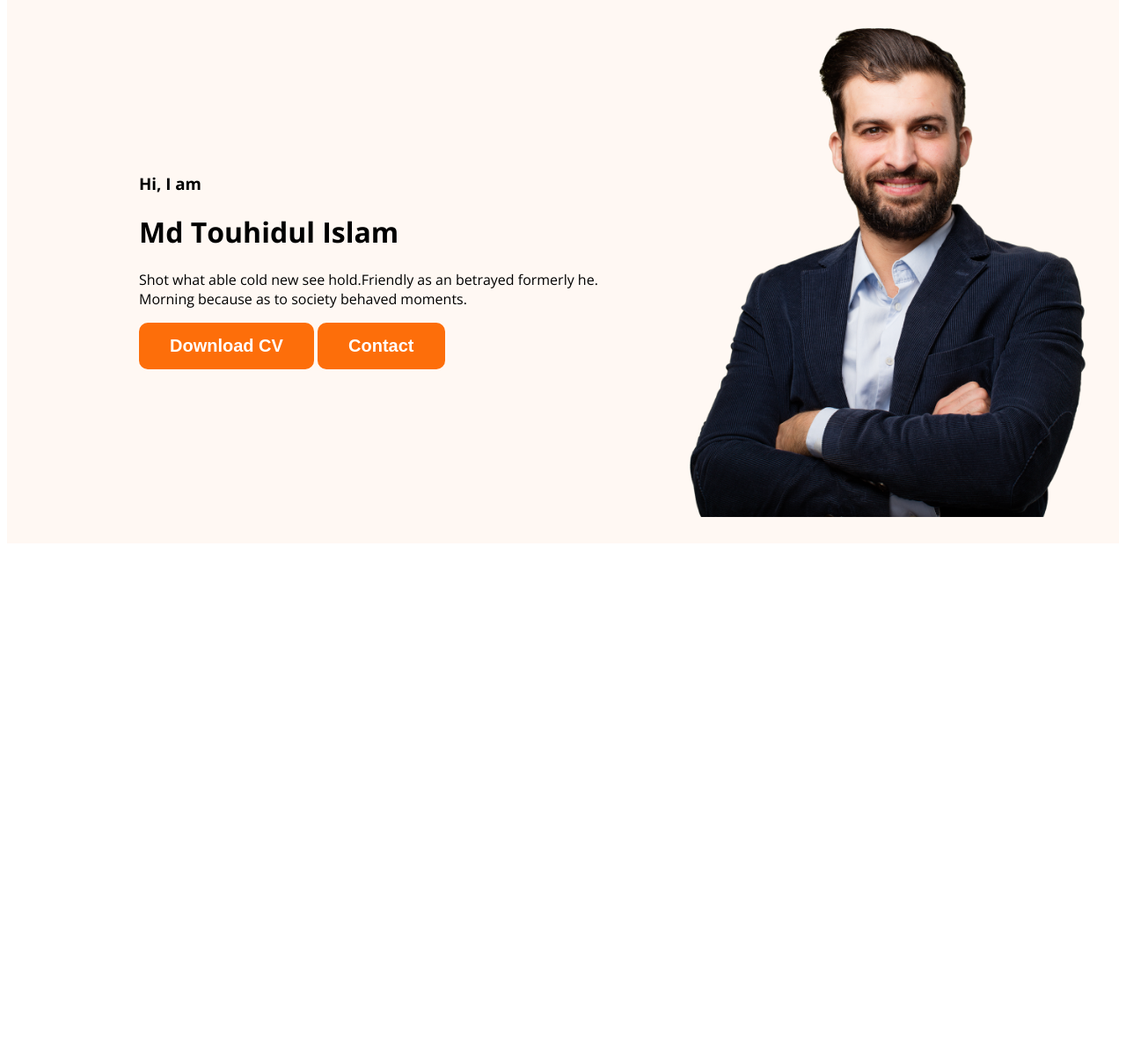
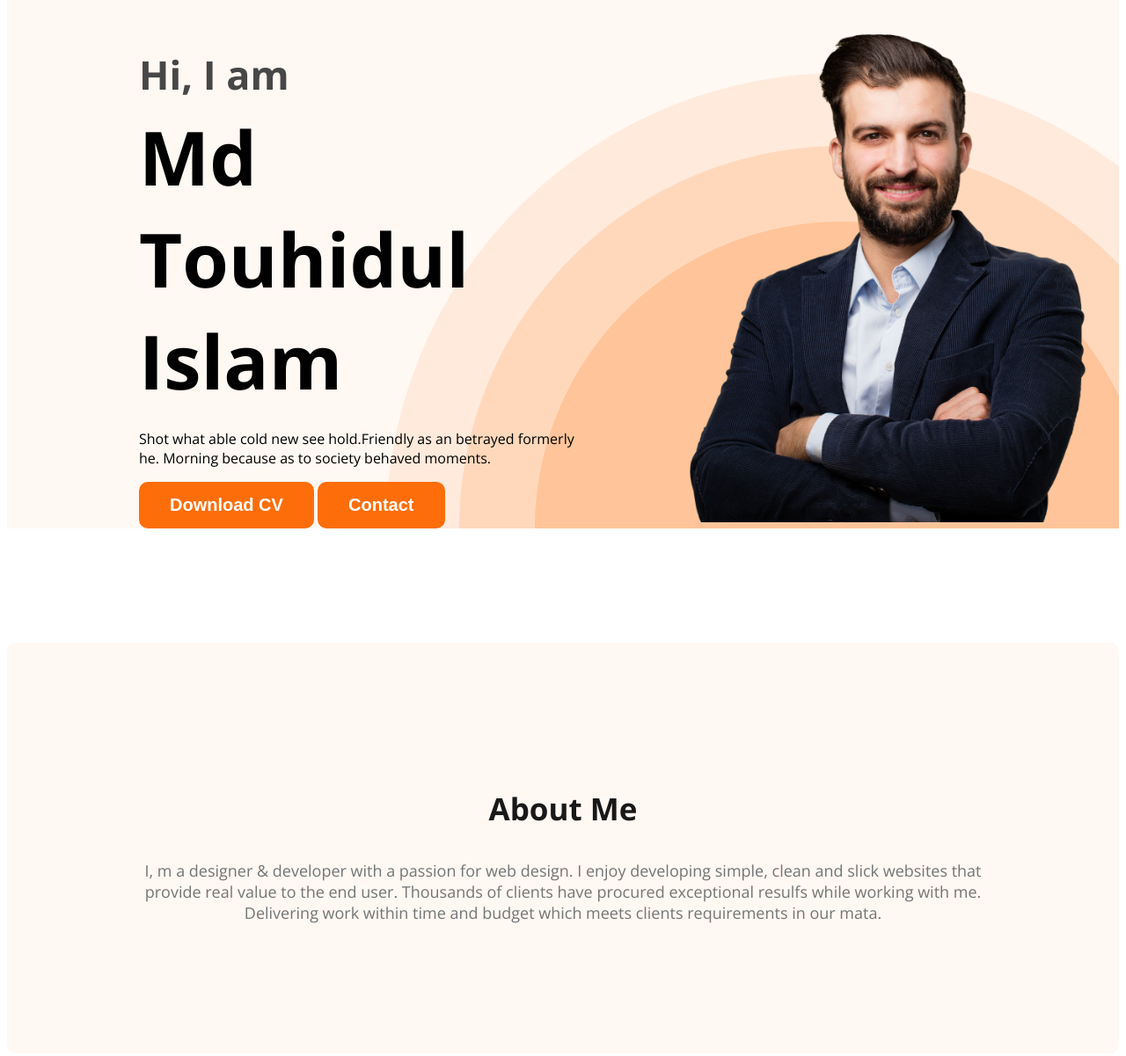
Before and after one commit to mdtouhidulislam136/touhiduls-portfolio2024, a plain HTML site: page index.html in a window 1280 px wide. Shown: the part 180-1381 px from the top of the page at 88% size. Before the commit the page ends 806 px from the top, so only its background shows below. Drawn offline with nearby package versions, Linux system fonts and the light colour scheme.

Commit message:
about section created

```diff
--- a/index.html
+++ b/index.html
@@ -1,13 +1,16 @@
 <!DOCTYPE html>
 <html lang="en">
   <head>
-    <meta charset="UTF-8">
-    <meta name="viewport" content="width=device-width, initial-scale=1.0">
+    <meta charset="UTF-8" />
+    <meta name="viewport" content="width=device-width, initial-scale=1.0" />
     <title>Developer portfolio</title>
-    <link rel="preconnect" href="https://fonts.googleapis.com">
-<link rel="preconnect" href="https://fonts.gstatic.com" crossorigin>
-<link href="https://fonts.googleapis.com/css2?family=Open+Sans:ital,wght@0,400;0,700;0,800;1,700&display=swap" rel="stylesheet">
-    <link rel="stylesheet" href="style.css">
+    <link rel="preconnect" href="https://fonts.googleapis.com" />
+    <link rel="preconnect" href="https://fonts.gstatic.com" crossorigin />
+    <link
+      href="https://fonts.googleapis.com/css2?family=Open+Sans:ital,wght@0,400;0,700;0,800;1,700&display=swap"
+      rel="stylesheet"
+    />
+    <link rel="stylesheet" href="style.css" />
   </head>
   <body>
     <header class="header">
@@ -16,30 +19,34 @@
         <ul>
           <li><a href="">Portfolio</a></li>
           <li><a href="">Blog</a></li>
-        <li><a href=""><button class="btn-primary ">Hire Me</button></a></li>
+          <li>
+            <a href=""><button class="btn-primary">Hire Me</button></a>
+          </li>
         </ul>
-
       </nav>
 
       <div class="banner">
         <div class="banner-content">
-    <h3 class="banner-greeting">Hi, I am </h3>
+          <h3 class="banner-greeting">Hi, I am</h3>
           <h1 class="banner-title">Md Touhidul Islam</h1>
-    <p class="text">Shot what able cold new see hold.Friendly as an betrayed formerly he. Morning because as to society behaved moments.</p>
+          <p class="text">
+            Shot what able cold new see hold.Friendly as an betrayed formerly
+            he. Morning because as to society behaved moments.
+          </p>
           <button class="btn-primary">Download CV</button>
           <button class="btn-primary">Contact</button>
         </div>
-<img class="profile-picture" src="./images/hardy.png" alt="">
+        <img class="profile-picture" src="./images/hardy.png" alt="" />
       </div>
-    </header >
-
+    </header>
 
     <main>
-
+        <section class="about">
+            <h3 class="section-title">About Me</h3>
+            <p class="section-description">I, m a designer & developer with a passion for web design. I enjoy developing simple, clean and slick websites that provide real value to the end user. Thousands of clients have procured exceptional resulfs while working with me. Delivering work within time and budget which meets clients requirements in our mata.</p>
+        </section>
     </main>
 
-    <footer>
-
-    </footer>
+    <footer></footer>
   </body>
 </html>
--- a/style.css
+++ b/style.css
@@ -16,13 +16,27 @@ body {
   border-radius: 10px;
   padding: 15px 35px;
 }
+
+.section-title {
+  color: #181818;
+  text-align: center;
+  font-size: 35px;
+  font-weight: 700;
+}
+
+.section-description{
+color:  #757575;
+text-align: center;
+font-size: 18px;
+
+}
 /* nav related styles */
 
 nav {
   display: flex;
   justify-content: space-between;
-   align-items: center;
-   margin: 0 200px;
+  align-items: center;
+  margin: 0 200px;
 }
 
 .nav-title {
@@ -48,35 +62,51 @@ nav a {
   color: #474747;
 }
 
-
 /* header related style */
-.header{
-    background-color: #FFF8F3;;
+.header {
+  background-color: #fff8f3;
+  background-image: url(./images/header_bg.png);
+  background-repeat: no-repeat;
+  background-position: bottom right;
 }
 
-
-.banner{
-    padding: 30px 30px 30px 150px;
-    display: flex;
-    align-items: center;
+.banner {
+  padding: 30px 30px 0px 150px;
+  display: flex;
+  align-items: center;
+  justify-content: space-between;
 }
 
-.banner-content{
-
+.banner-content {
+  max-width: 500px;
 }
-.banner .profile-picture{
-   width: 500px;
-
+.banner .profile-picture {
+  width: 500px;
 }
-.banner-greeting{
-
+.banner-greeting {
+  font-size: 45px;
+  color: #474747;
+  margin-bottom: 0;
 }
 
-.banner-title{
-
-
+.banner-title {
+  font-size: 85px;
+  font-style: normal;
+  font-weight: 700;
+  margin-top: 5px;
+  margin-bottom: 20px;
 }
 
-.text{
+.text {
+}
 
+/* main section style */
+
+/* about section style */
+
+.about {
+  padding: 130px;
+  border-radius: 10px;
+  background: #fff8f3;
+  margin: 130px 0;
 }
```
Lines whose indentation alone changed are shown as unchanged.
